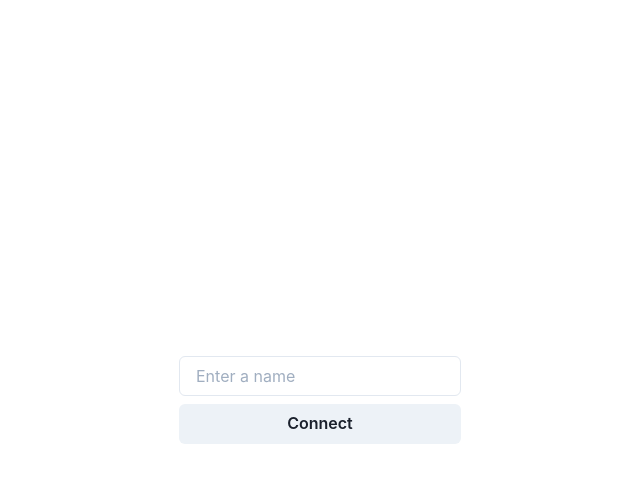
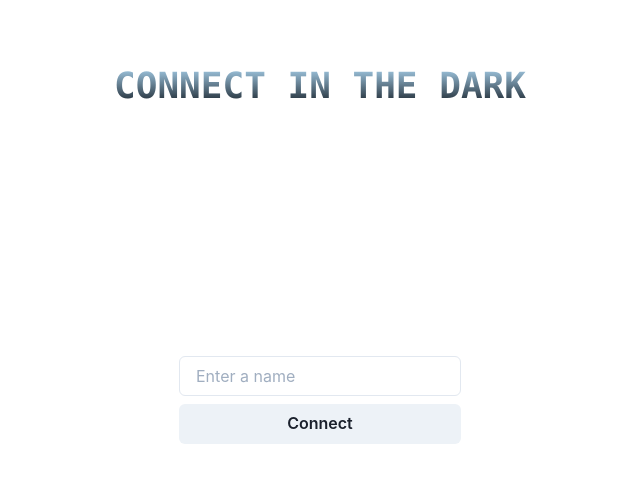
Before and after one commit to ndbaker1/CITD, a Next.js app in the folder frontend/: page / in a window 1280 px wide. Shown: the top 482 px of the page, without its empty margins (320-960 px from the left). Built offline with nearby package versions, Linux system fonts and the light colour scheme; no server answers.

Commit message:
added heading to login page

```diff
--- a/frontend/pages/components/login.tsx
+++ b/frontend/pages/components/login.tsx
@@ -1,12 +1,14 @@
 import React from 'react'
 
-import { Stack } from '@chakra-ui/layout'
+import { Heading, Stack } from '@chakra-ui/layout'
 import { Button } from '@chakra-ui/button'
 import { Input } from '@chakra-ui/input'
 
 import { useLogin } from 'providers/server-connecton.provider'
 import { useSessionData } from 'providers/session.provider'
 import { Screen, useScreen } from 'providers/screen.provider'
+
+import { APP_NAME } from 'environment'
 
 export default function LoginComponent(): JSX.Element {
 
@@ -15,10 +17,20 @@ export default function LoginComponent(): JSX.Element {
   const login = useLogin()
 
   return (
+    <>
+      <Heading pos="absolute" top="4rem" fontFamily="mono" css="
+        background: linear-gradient(to bottom, rgb(144, 205, 244, 0.7), #101820FF);
+        -webkit-background-clip: text;
+        -webkit-text-fill-color: transparent;
+      ">
+        {APP_NAME.toUpperCase()}
+      </Heading>
+
       <form onSubmit={e => {
         e.preventDefault()
         login({ user: getUser(), success: () => setScreen(Screen.Menu) })
       }}>
+
         <Stack>
           <Input
             label="UserID"
@@ -31,5 +43,6 @@ export default function LoginComponent(): JSX.Element {
           </Button>
         </Stack>
       </form>
+    </>
   )
 }
--- a/frontend/pages/index.tsx
+++ b/frontend/pages/index.tsx
@@ -103,7 +103,6 @@ export default function Home(): JSX.Element {
         <title>{APP_NAME}</title>
         <link rel="icon" href="/favicon.ico" />
       </Head>
-
       <Center h="100vh" w="100vw">
         <ScreenRouter screen={getScreen()} />
       </Center>
```
Lines whose indentation alone changed are shown as unchanged.
